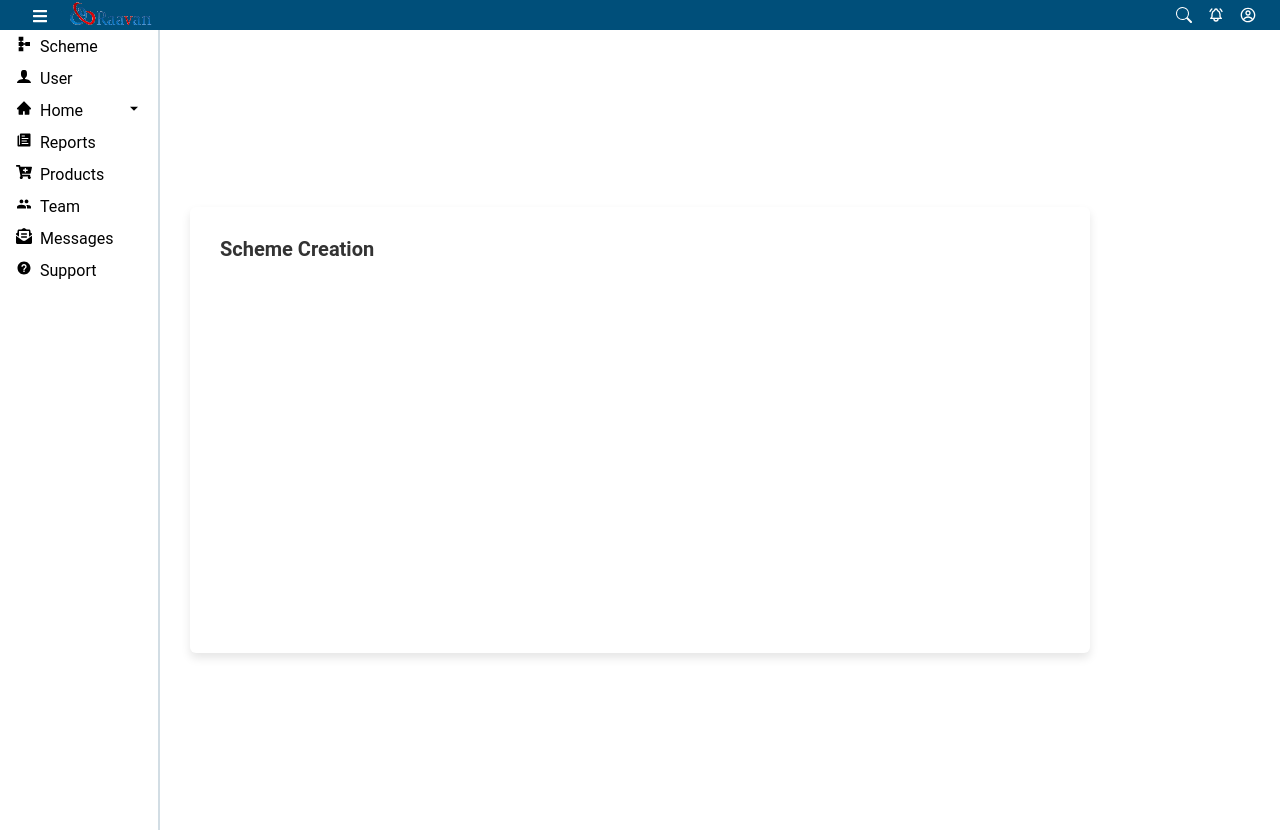
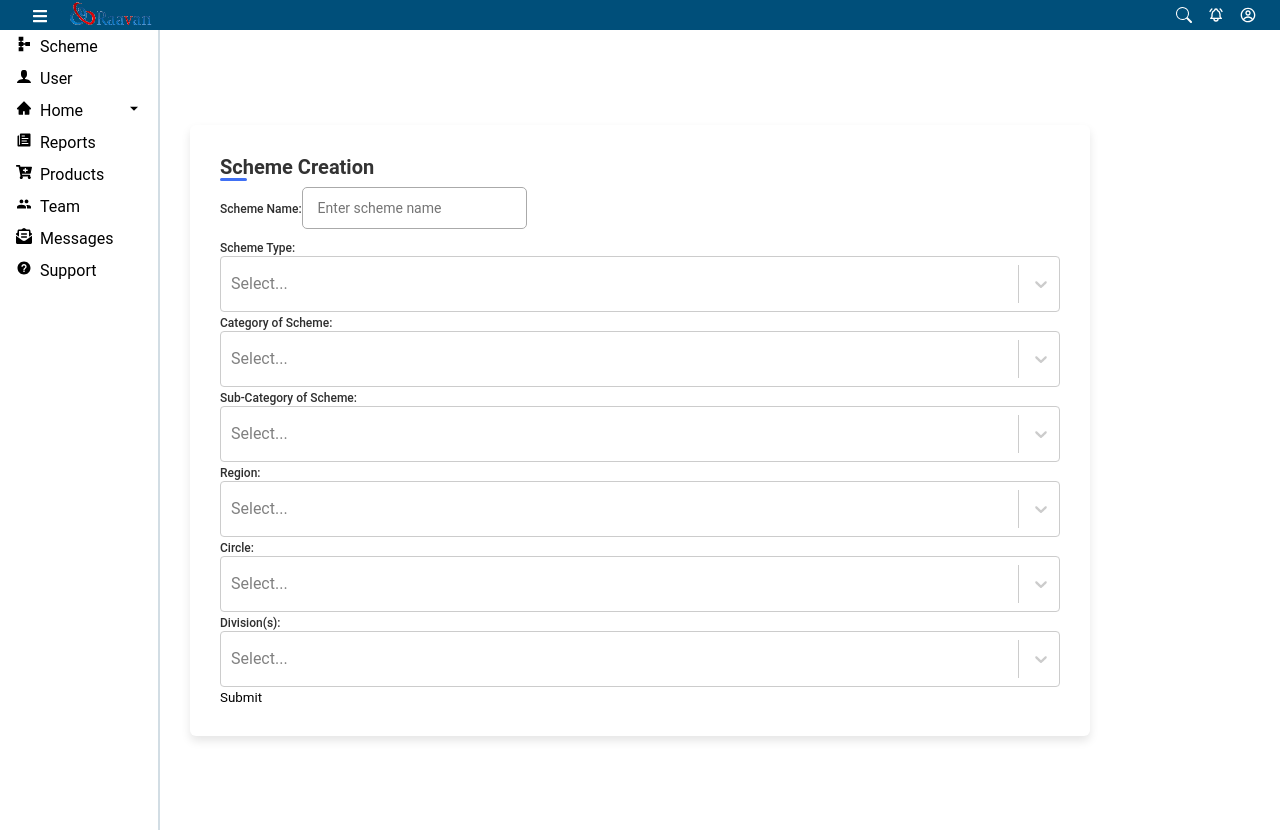
Before and after one commit to Viswanath95/React, a React (Create React App) app in the folder twad_frontend/: page /dashboard/schemepage in a window 1280 px wide. Built offline with nearby package versions, Linux system fonts and the light colour scheme.

Commit message:
Added some design for schema creation

```diff
--- a/twad_frontend/src/App.js
+++ b/twad_frontend/src/App.js
@@ -3,7 +3,7 @@ import { BrowserRouter as Router, useRoutes } from "react-router-dom";
 import Login from "./Login/Login";
 import Dashboard from "./Dashboard/Dashboard";
 import SchemeCreation from "./SchemeInitiation/SchemeCreation";
-//import UserTable from "./UserManagement/UserTable";
+import UserTable from "./UserManagement/UserTable";
 //import UserForm from "./UserManagement/UserForm";
 import Home from "./Pages/Home";
 import HomeOne from "./Pages/HomeOne";
@@ -25,6 +25,8 @@ export const AppRoutes = () => {
       element: <Dashboard />,
       children: [
         { path: "schemepage", element: <SchemeCreation />},
+        { path: "usertable", element: <UserTable />},
+
         {
           path: "home",
           element: <Home />,
--- a/twad_frontend/src/SchemeInitiation/SchemeCreation.css
+++ b/twad_frontend/src/SchemeInitiation/SchemeCreation.css
@@ -33,3 +33,60 @@ body {
     border-radius: 8px;
     background-color: #4070f4;
 }
+
+.container form {
+    position: relative;
+    margin-top: 16px;
+    min-height: 490px;
+    background-color: #fff;
+    overflow: hidden;
+}
+
+.container form .form {
+    position: absolute;
+    background-color: #fff;
+    transition: 0.3s ease;
+}
+
+form.secActive .first-form {
+    opacity: 0;
+    pointer-events: none;
+    transform: translateX(-100%);
+}
+
+.container form .fields {
+    display: flex;
+    align-items: center;
+    justify-content: space-between;
+    flex-wrap: wrap;
+}
+
+form .fields .input-field {
+    display: flex;
+    width: calc(100% / 2 - 15px);
+    flex-direction: column;
+    margin: 4px 0;
+}
+
+.input-field label {
+    font-size: 12px;
+    font-weight: 500;
+    color: #2e2e2e;
+}
+
+.input-field input, select {
+    outline: none;
+    font-size: 14px;
+    font-weight: 400;
+    color: #333;
+    border-radius: 5px;
+    border: 1px solid #aaa;
+    padding: 0 15px;
+    height: 42px;
+    margin: 8px 0;
+}
+
+.input-field input :focus,
+.input-field select:focus {
+    box-shadow: 0 3px 6px rgba(0,0,0,0.13);
+}
--- a/twad_frontend/src/SchemeInitiation/SchemeCreation.jsx
+++ b/twad_frontend/src/SchemeInitiation/SchemeCreation.jsx
@@ -1,15 +1,27 @@
-import React from "react";
+import React, { useState } from "react";
 import axios from "axios";
-import Select from 'react-select';
-import './SchemeCreation.css';
-import { schemeType,categoryofScheme,subcategoryofScheme,region,circle,divisions } from './CreateData';
+import Select from "react-select";
+import "./SchemeCreation.css";
+import {
+  schemeType,
+  categoryofScheme,
+  subcategoryofScheme,
+  region,
+  circle,
+  divisions,
+} from "./CreateData";
 
 function SchemeCreation() {
-
   /*const [schemeData, setschemeData] = useState({schemename: ''})
     const changeHandler = (e) => {
         setschemeData({ ...schemeData, [e.target.name]: e.target.value });
     };*/
+
+  const [divisionState, setdivisionState] = useState({ selectedOption: null });
+
+  const handledivisionChange = (selectedOption) => {
+    setdivisionState({ selectedOption });
+  };
 
   let token = sessionStorage.getItem("Token");
 
@@ -49,8 +61,8 @@ function SchemeCreation() {
     Authorization: `${token}`,
   };
 
-  const schemeOutput = () => {
-    //e.preventDefault();
+  const schemeOutput = (e) => {
+    e.preventDefault();
     axios
       .post("http://192.168.5.21:8080/api/v1/CreateScheme", postData, {
         headers: header,
@@ -67,7 +79,6 @@ function SchemeCreation() {
     <body>
       <div className="container">
         <header>Scheme Creation</header>
-            <form>
          <div className="first-form">
             <div className="fields">
               <div className="input-field">
@@ -96,15 +107,16 @@ function SchemeCreation() {
               </div>
               <div className="input-field">
                 <label>Division(s):</label>
-                        <Select options={divisions} />
+                <Select
+                  isMulti={true}
+                  value={divisionState.selectedOption}
+                  onChange={handledivisionChange}
+                  options={divisions}
+                />
               </div>
-
+              <button onClick={schemeOutput}>Submit</button>
             </div>
-
           </div>
-
-
-            </form>
         </div>
     </body>
   );
--- a/twad_frontend/src/UserManagement/UserTable.jsx
+++ b/twad_frontend/src/UserManagement/UserTable.jsx
@@ -1,4 +1,4 @@
-/*import React, { useState, useEffect } from "react";
+import React, { useState, useEffect } from "react";
 import axios from "axios";
 import { useNavigate } from "react-router-dom";
 import Pagination from "./Pagination";
@@ -147,4 +147,4 @@ function UserTable({ hover = true, striped = true }) {
   );
 }
 
-export default UserTable;*/
+export default UserTable;
```
Lines whose indentation alone changed are shown as unchanged.
